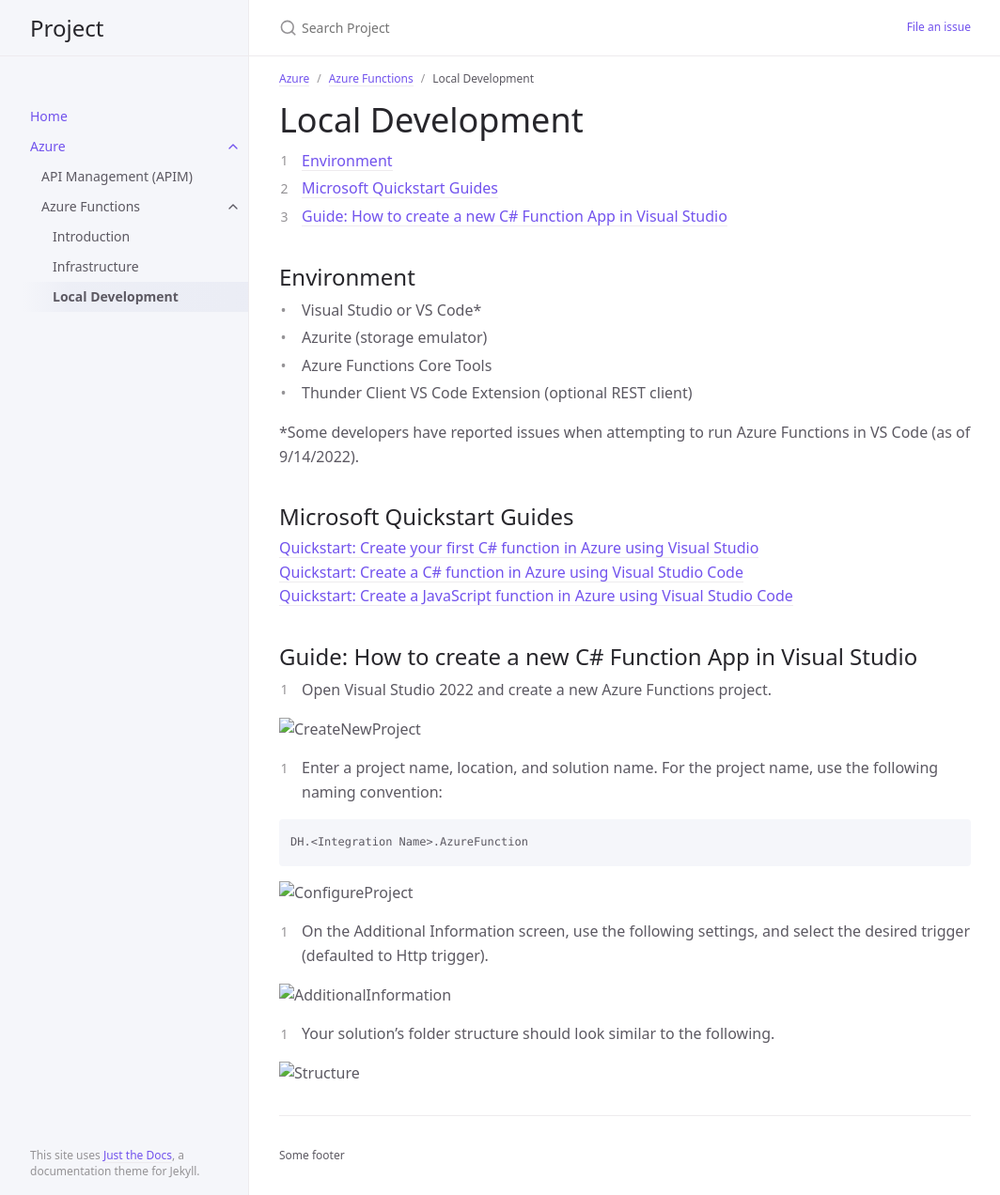
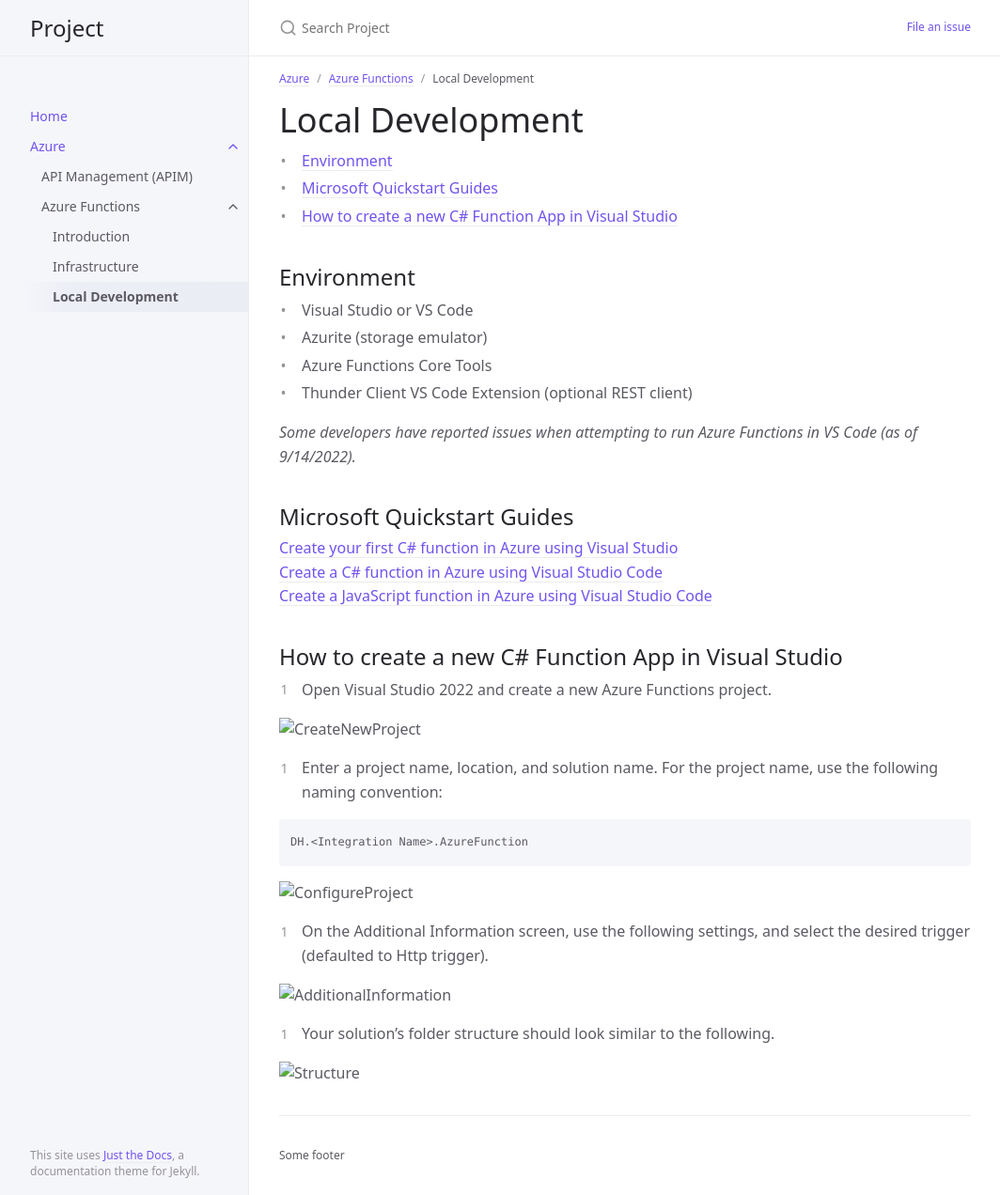
Before and after one commit to bwagner77/docs-test, a Jekyll site: the page built from azure/functions/local-development.md, in a window 1280 px wide and 1272 px high. Shown: the whole window at 94% size, without its empty margins (107-1171 px from the left). Built offline with Jekyll 4.4.1, drawn with Linux system fonts in a browser that asks for light colours.

Commit message:
Content updated.

```diff
--- a/azure/functions/local-development.md
+++ b/azure/functions/local-development.md
@@ -9,26 +9,26 @@ nav_order: 3
 # Local Development
 {: .no_toc }
 
-1. TOC
+- TOC
 {:toc}
 
 ## Environment
 
-- Visual Studio or VS Code*
+- Visual Studio or VS Code
 - Azurite (storage emulator)
 - Azure Functions Core Tools
 - Thunder Client VS Code Extension (optional REST client)
 
 *Some developers have reported issues when attempting to run
-Azure Functions in VS Code (as of 9/14/2022).
+Azure Functions in VS Code (as of 9/14/2022).*
 
 ## Microsoft Quickstart Guides
 
-[Quickstart: Create your first C# function in Azure using Visual Studio](https://docs.microsoft.com/en-us/azure/azure-functions/functions-create-your-first-function-visual-studio?tabs=in-process)
-[Quickstart: Create a C# function in Azure using Visual Studio Code](https://docs.microsoft.com/en-us/azure/azure-functions/create-first-function-vs-code-csharp?tabs=in-process)
-[Quickstart: Create a JavaScript function in Azure using Visual Studio Code](https://docs.microsoft.com/en-us/azure/azure-functions/create-first-function-vs-code-node)
+[Create your first C# function in Azure using Visual Studio](https://docs.microsoft.com/en-us/azure/azure-functions/functions-create-your-first-function-visual-studio?tabs=in-process)
+[Create a C# function in Azure using Visual Studio Code](https://docs.microsoft.com/en-us/azure/azure-functions/create-first-function-vs-code-csharp?tabs=in-process)
+[Create a JavaScript function in Azure using Visual Studio Code](https://docs.microsoft.com/en-us/azure/azure-functions/create-first-function-vs-code-node)
 
-## Guide: How to create a new C# Function App in Visual Studio
+## How to create a new C# Function App in Visual Studio
 
 1. Open Visual Studio 2022 and create a new Azure Functions project.
 
```
Also changed, not shown: azure/functions/infrastructure.md (+3 -5 lines), azure/functions/introduction.md (+1 -1 lines).
